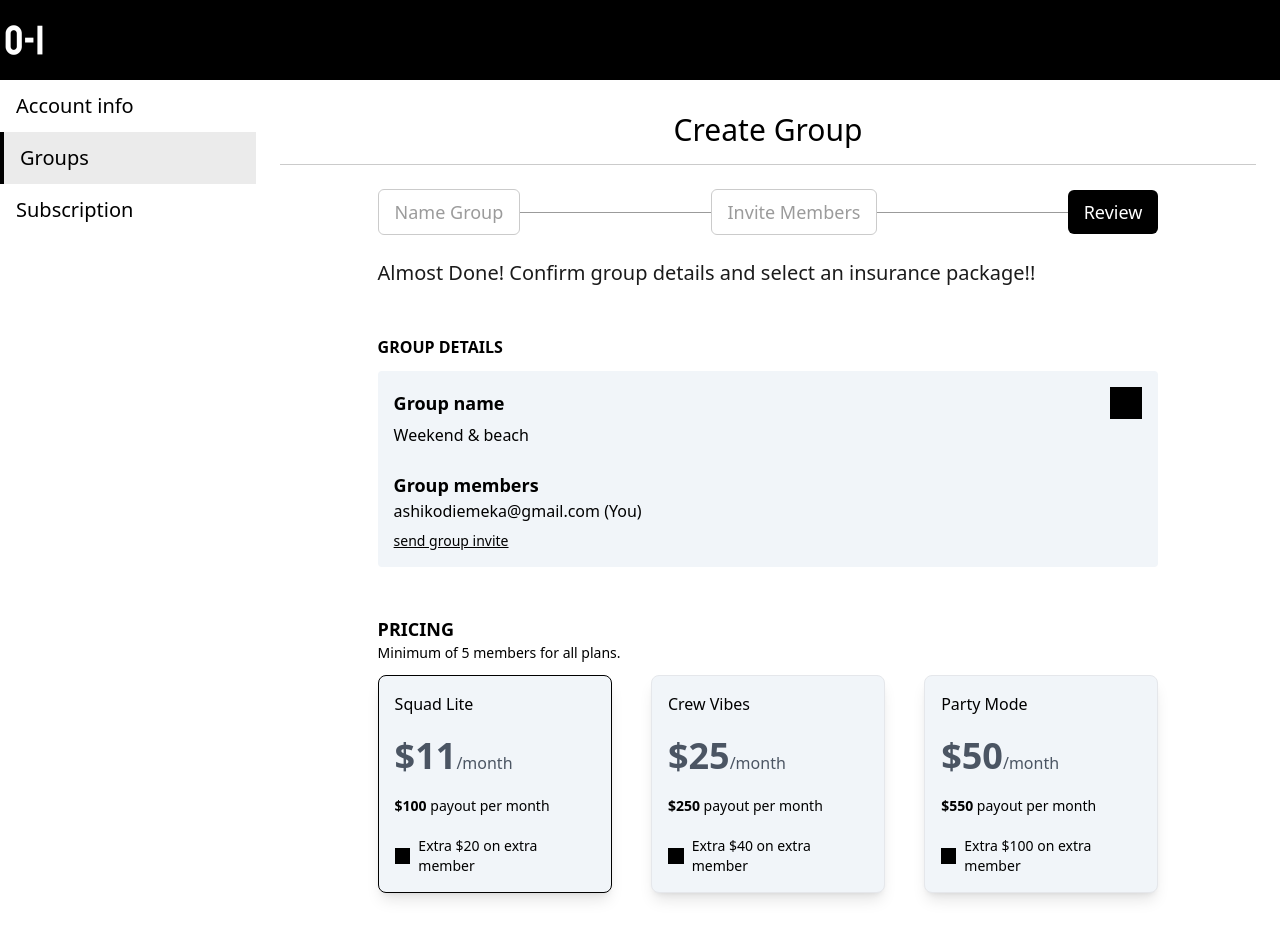
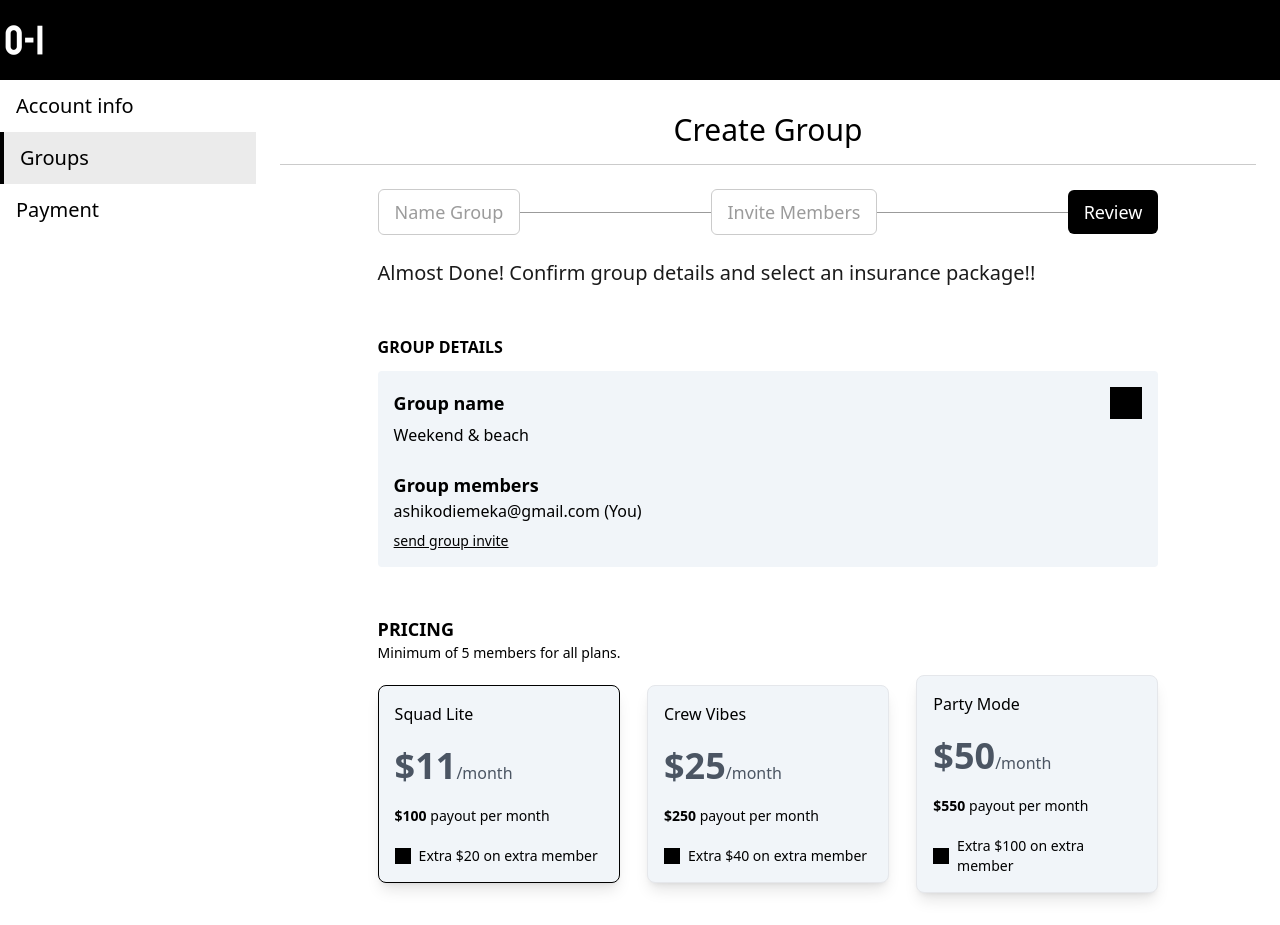
Before and after one commit to outinsure/oi-ng, an Angular app: page /account/groups/new in a window 1280 px wide. Built offline with nearby package versions, Linux system fonts and the light colour scheme.

Commit message:
modify pricing card

```diff
--- a/src/app/account/account.component.html
+++ b/src/app/account/account.component.html
@@ -25,7 +25,7 @@
                     <li class="bg-black">
                         <a routerLink="/account/subscription" routerLinkActive="active" class="group">
                             <div class="py-3 px-4 text-xl bg-white group-[.active]:bg-[#EBEBEB] group-[.active]:ml-1">
-                                Subscription
+                                Payment
                             </div>
                         </a>
                     </li>
--- a/src/app/groups/group-new.component.html
+++ b/src/app/groups/group-new.component.html
@@ -135,7 +135,7 @@
                   (click)="selectPlan('squad_lite')"
                   [class.border-black]="selectedPlan === 'squad_lite'"
                   [class.bg-[#EBEBEB]]="selectedPlan === 'squad_lite'"
-                  class="block bg-slate-100 w-[30%] p-4 border rounded-lg shadow-lg cursor-pointer hover:shadow-xl transition"
+                  class="block bg-slate-100 w-[31%] p-4 border rounded-lg shadow-lg cursor-pointer hover:shadow-xl transition"
                 >
                   <input
                     type="radio"
@@ -155,7 +155,7 @@
                   (click)="selectPlan('crew_vibes')"
                   [class.border-black]="selectedPlan === 'crew_vibes'"
                   [class.bg-[#EBEBEB]]="selectedPlan === 'crew_vibes'"
-                  class="block bg-slate-100 w-[30%] p-4 border rounded-lg shadow-lg cursor-pointer hover:shadow-xl transition"
+                  class="block bg-slate-100 w-[31%] p-4 border rounded-lg shadow-lg cursor-pointer hover:shadow-xl transition"
                 >
                   <input
                     type="radio"
@@ -175,7 +175,7 @@
                   (click)="selectPlan('party_mode')"
                   [class.border-black]="selectedPlan === 'party_mode'"
                   [class.bg-[#EBEBEB]]="selectedPlan === 'party_mode'"
-                  class="block bg-slate-100 w-[30%] p-4 border rounded-lg shadow-lg cursor-pointer hover:shadow-xl transition"
+                  class="block bg-slate-100 w-[31%] p-4 border rounded-lg shadow-lg cursor-pointer hover:shadow-xl transition"
                 >
                   <input
                     type="radio"
```
